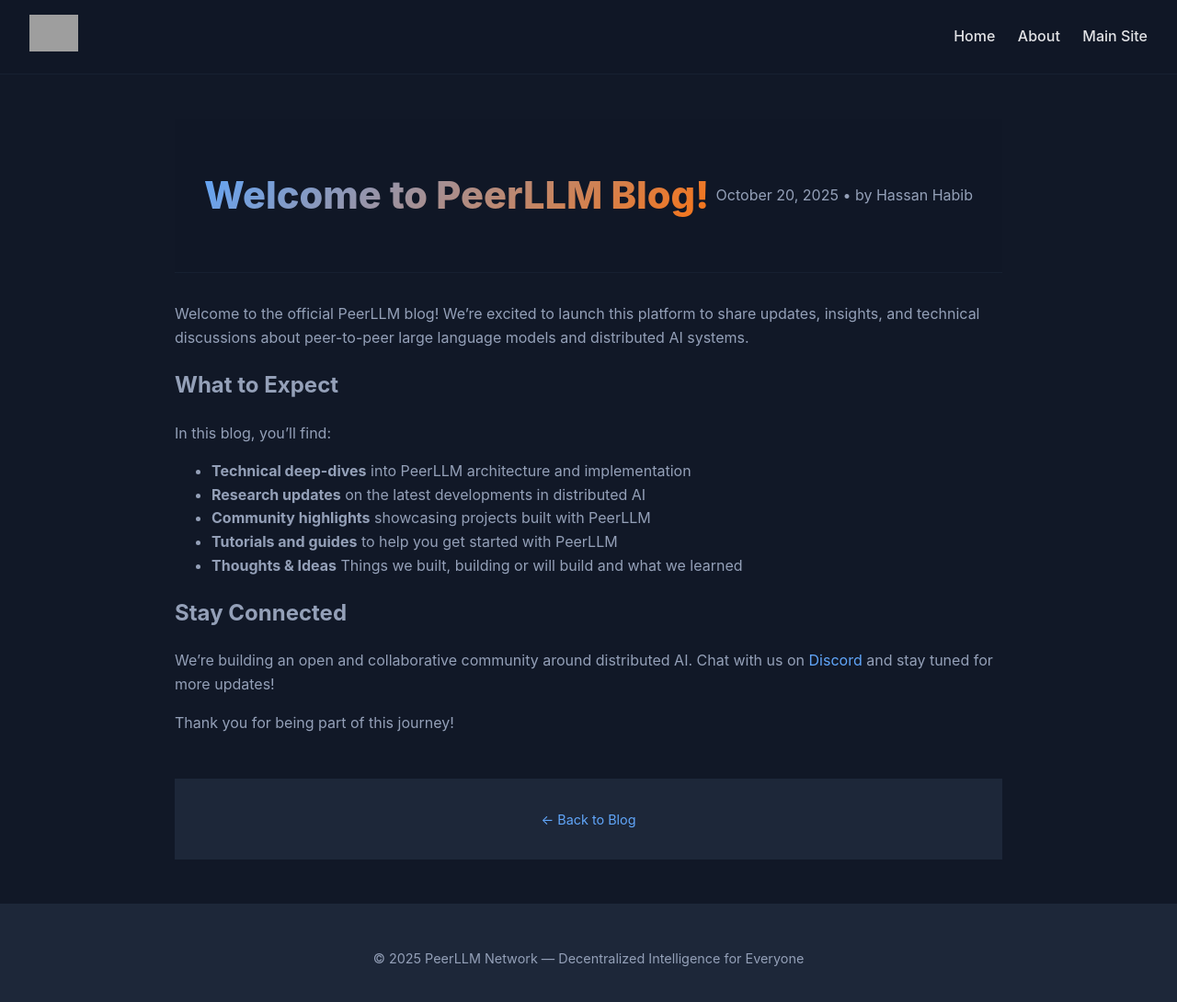
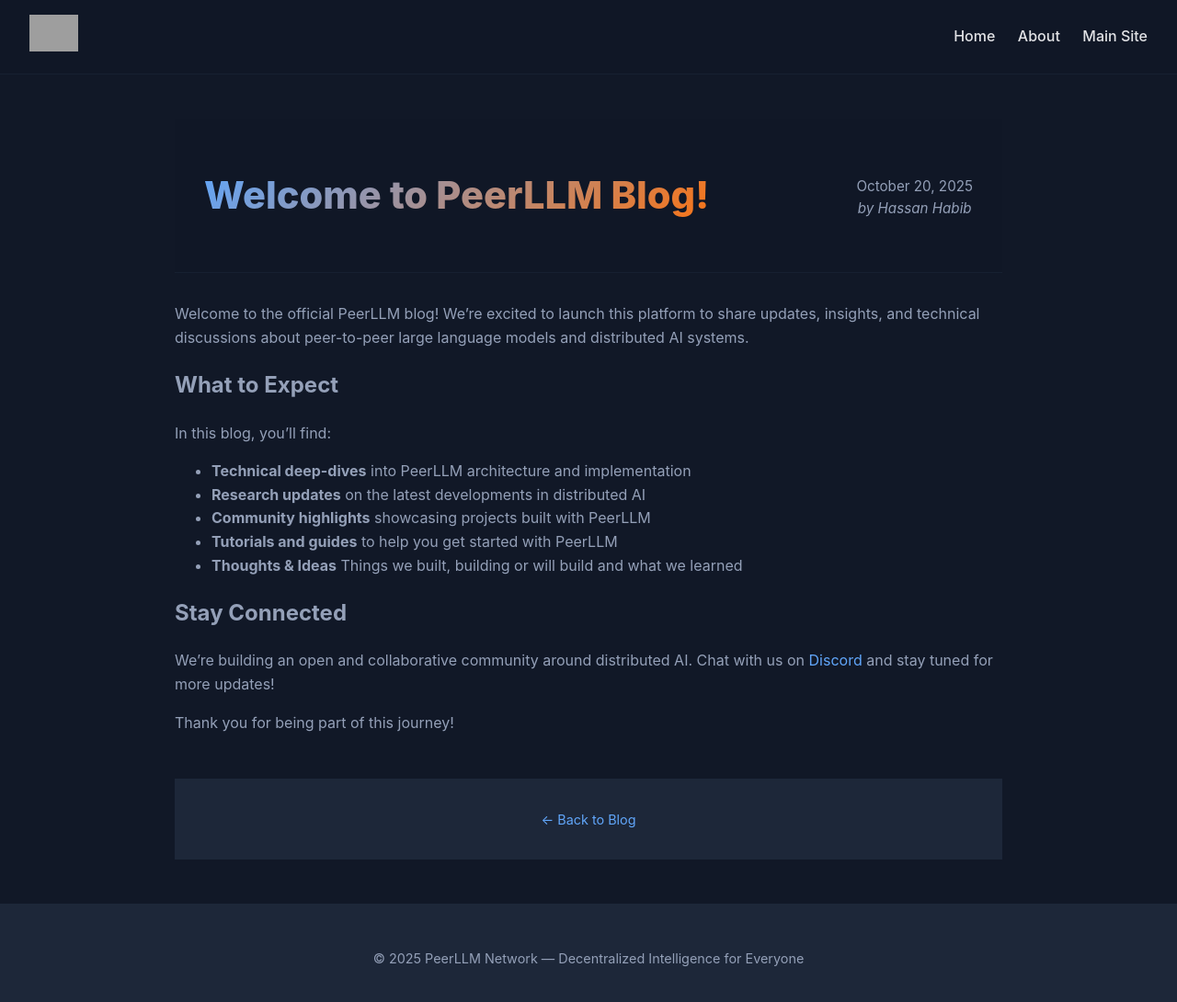
Before and after one commit to PeerLLM/peerllm.github.io, a Jekyll site: the page built from _posts/2025-10-20-welcome-to-peerllm-blog.md, in a window 1280 px wide and 1100 px high. Shown: the top 1090 px of the window at 92% size. Built offline with Jekyll 4.4.1, drawn with Linux system fonts in a browser that asks for light colours; grey boxes are pictures that could not be loaded.

Commit message:
PAGES: Update Styles for Author

```diff
--- a/_layouts/post.html
+++ b/_layouts/post.html
@@ -3,16 +3,16 @@ layout: default
 ---
 
 <article class="post">
-<header class="post-header">
-  <h1 class="post-title">{{ page.title }}</h1>
-  <br />
-  <p class="post-date">
-    {{ page.date | date: "%B %d, %Y" }}
-    {% if page.author %}
-      • by {{ page.author }}
-    {% endif %}
-  </p>
-</header>
+  <header class="post-header">
+    <h1 class="post-title">{{ page.title }}</h1>
+
+    <div class="post-meta">
+        <p class="post-date">{{ page.date | date: "%B %d, %Y" }}</p>
+        {% if page.author %}
+            <p class="post-author">by {{ page.author }}</p>
+        {% endif %}
+    </div>
+  </header>
 
   <section class="post-content">
     {{ content }}
--- a/assets/css/peerllm.css
+++ b/assets/css/peerllm.css
@@ -125,6 +125,25 @@ header nav a:hover { color: hsl(var(--primary)); }
   text-align: center;
   margin-bottom: var(--space-5);
 }
+
+.post-meta {
+  text-align: center;
+  margin-top: 0.75rem;
+}
+
+.post-date,
+.post-author {
+  color: hsl(var(--muted-fg));
+  margin: 0;
+  font-size: 0.95rem;
+  line-height: 1.4;
+}
+
+.post-author {
+  margin-top: 0.2rem;
+  font-style: italic;
+}
+
 .post-title {
   font-size: clamp(2rem, 2vw + 1rem, 3rem);
   font-weight: 800;
```
